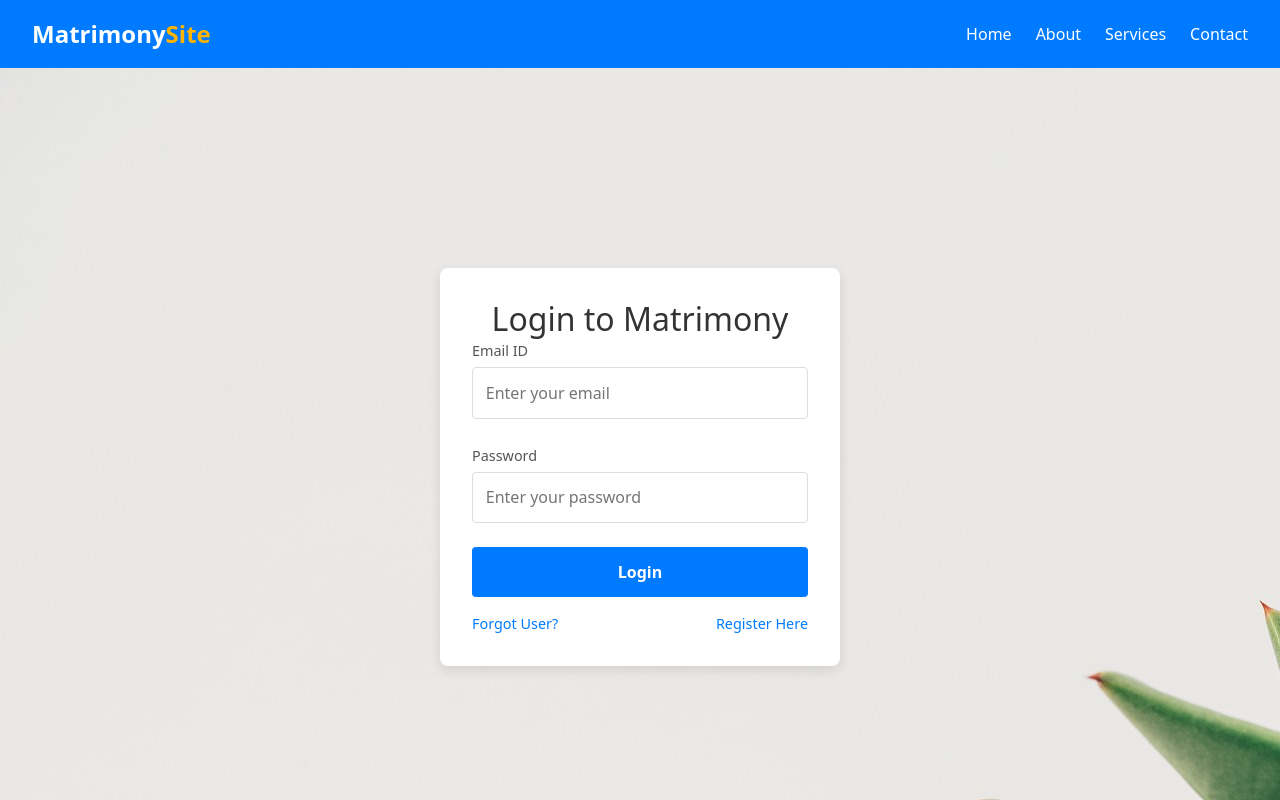
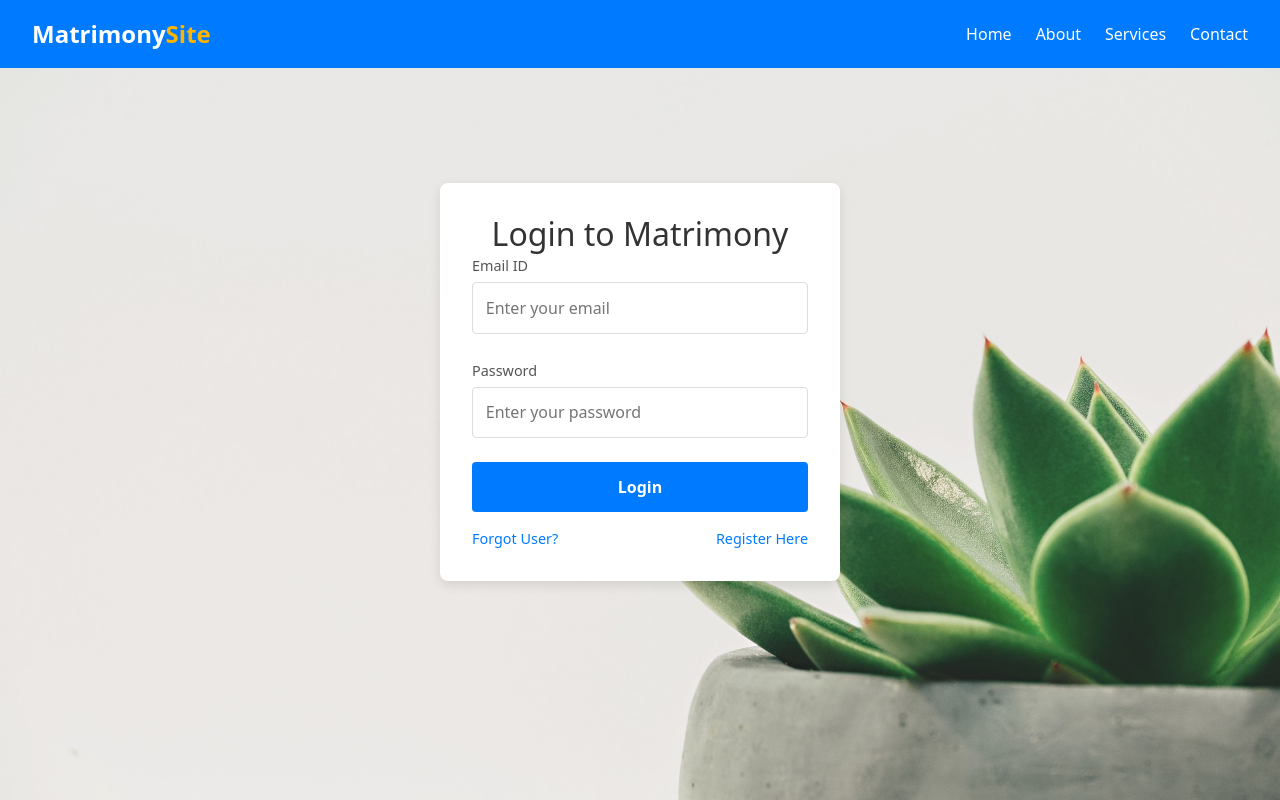
Before and after one commit to stratosfullstack/matrimony-sample, an Angular app: page / in a window 1280 px wide. Built offline with nearby package versions, Linux system fonts and the light colour scheme.

Commit message:
small change

```diff
--- a/src/app/header/header.component.css
+++ b/src/app/header/header.component.css
@@ -18,7 +18,7 @@
     background-color: #007bff;
     color: #fff;
     position: relative;
-    margin-bottom: 200px;
+    margin-bottom: 115px;
   }
 
   .logo a {
--- a/src/styles.css
+++ b/src/styles.css
@@ -2,4 +2,6 @@
 
 body {
     background-image: url("./assets/plant.jpg");
+    background-size: cover;
+    background-color: aqua;
 }
```
